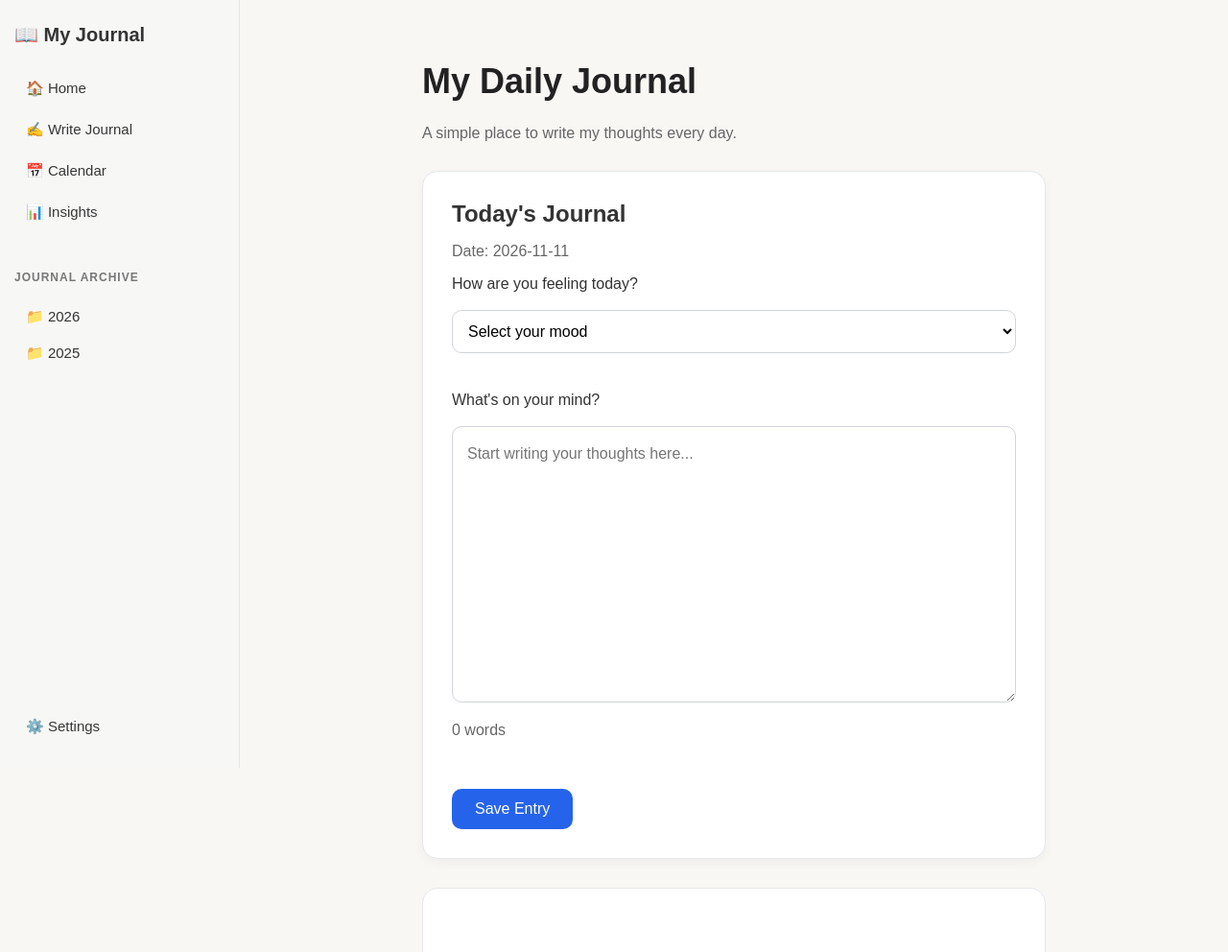
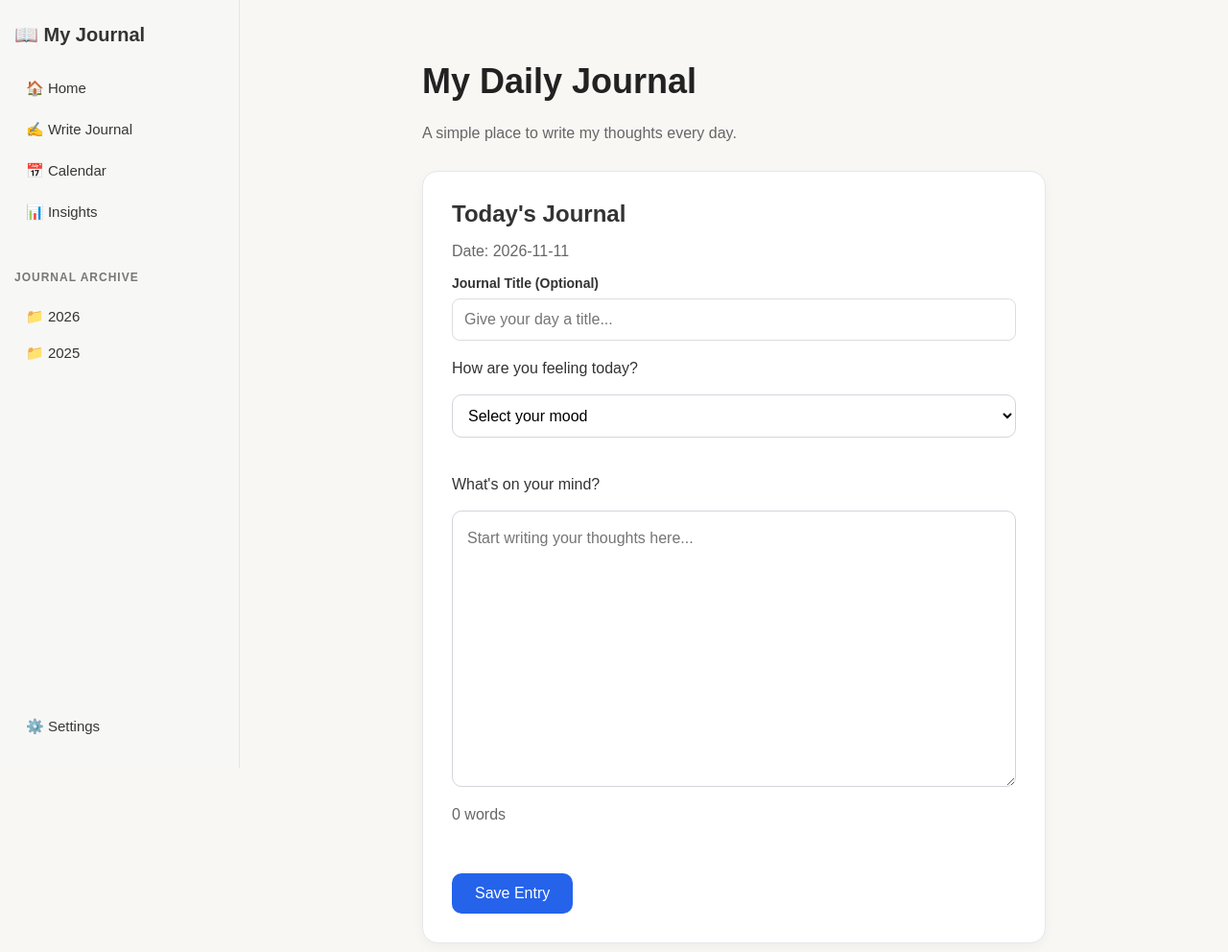
Before and after one commit to bibekshah47/daily-journal, a Flask app: page / in a window 1280 px wide. Shown: the top 992 px of the page at 96% size. Run offline with Flask 3, Linux system fonts and the light colour scheme; data that the repository does not hold is empty.

Commit message:
Add optional journal titles with edit support

```diff
--- a/app.py
+++ b/app.py
@@ -91,6 +91,8 @@ def home():
         # Get the journal text and selected mood
         journal_entry = request.form.get("journal")
         mood = request.form.get("mood")
+        title = request.form.get("title", "").strip()
+
 
         # Prevent saving empty journal entries
         if journal_entry and journal_entry.strip():
@@ -105,10 +107,10 @@ def home():
             # Save journal text, date, and mood
             cursor.execute(
                 """
-                INSERT INTO entries (content, created_at, mood)
-                VALUES (?, ?, ?)
+                INSERT INTO entries (content, created_at, mood, title)
+                VALUES (?, ?, ?, ?)
                 """,
-                (journal_entry, created_at, mood)
+                (journal_entry, created_at, mood, title)
             )
 
             # Save the changes and close the connection
@@ -292,6 +294,9 @@ def home():
         content = entry[1]
         created_at = datetime.fromisoformat(entry[2])
         mood = entry[3]
+        title = entry[4]
+
+
 
         # Format the date into a readable format
         formatted_date = created_at.strftime(
@@ -300,7 +305,7 @@ def home():
 
         # Store the entry information together
         entries.append(
-            (entry_id, content, formatted_date, mood)
+            (entry_id, content, formatted_date, mood, title)
         )
 
     # Close the database connection
@@ -369,6 +374,8 @@ def edit_entry(entry_id):
         # Get the updated journal text and mood
         updated_content = request.form.get("journal")
         updated_mood = request.form.get("mood")
+        updated_title = request.form.get("title", "").strip()
+
 
         # Make sure the updated journal text is not empty
         if updated_content and updated_content.strip():
@@ -377,10 +384,10 @@ def edit_entry(entry_id):
             cursor.execute(
                 """
                 UPDATE entries
-                SET content = ?, mood = ?
+                SET content = ?, mood = ?, title = ?
                 WHERE id = ?
                 """,
-                (updated_content, updated_mood, entry_id)
+                (updated_content, updated_mood, updated_title, entry_id)
             )
 
             # Save the updated entry
--- a/static/style.css
+++ b/static/style.css
@@ -757,3 +757,37 @@ html {
 #journal-insights {
     scroll-margin-top: 25px;
 }
+
+/* Optional journal title */
+.title-field {
+    margin-bottom: 20px;
+}
+
+.title-field label {
+    display: block;
+    margin-bottom: 8px;
+    font-weight: 600;
+    font-size: 14px;
+}
+
+.title-field input {
+    width: 100%;
+    padding: 12px;
+    border: 1px solid #dddddd;
+    border-radius: 8px;
+    font-size: 16px;
+    box-sizing: border-box;
+}
+
+.title-field input:focus {
+    outline: none;
+    border-color: #888888;
+}
+
+/* Journal entry title */
+.entry-title {
+    font-size: 24px;
+    font-weight: 700;
+    color: #222222;
+    margin: 0 0 15px;
+}
--- a/templates/index.html
+++ b/templates/index.html
@@ -96,7 +96,21 @@
 
 
         <!-- Form for creating a new journal entry -->
+         <!-- Form for creating a new journal entry -->
         <form action="/" method="POST">
+
+            <!-- Optional journal title -->
+            <div class="title-field">
+                <label for="journal-title">Journal Title (Optional)</label>
+
+                <input
+                    type="text"
+                    id="journal-title"
+                    name="title"
+                    placeholder="Give your day a title..."
+                    maxlength="100"
+                >
+            </div>
 
             <!-- Mood dropdown section -->
             <div class="mood-section">
@@ -334,6 +348,14 @@
 
             <!-- Individual journal entry card -->
             <div class="journal-entry">
+                <!-- Display the journal title -->
+                <h3 class="entry-title">
+                    {% if entry[4] %}
+                        {{ entry[4] }}
+                    {% else %}
+                        {{ entry[2].split(' • ')[0] }}
+                    {% endif %}
+                </h3>
 
                 <!-- Display the date and time -->
                 <p>
```
Also changed, not shown: templates/edit.html (+17 -0 lines).
